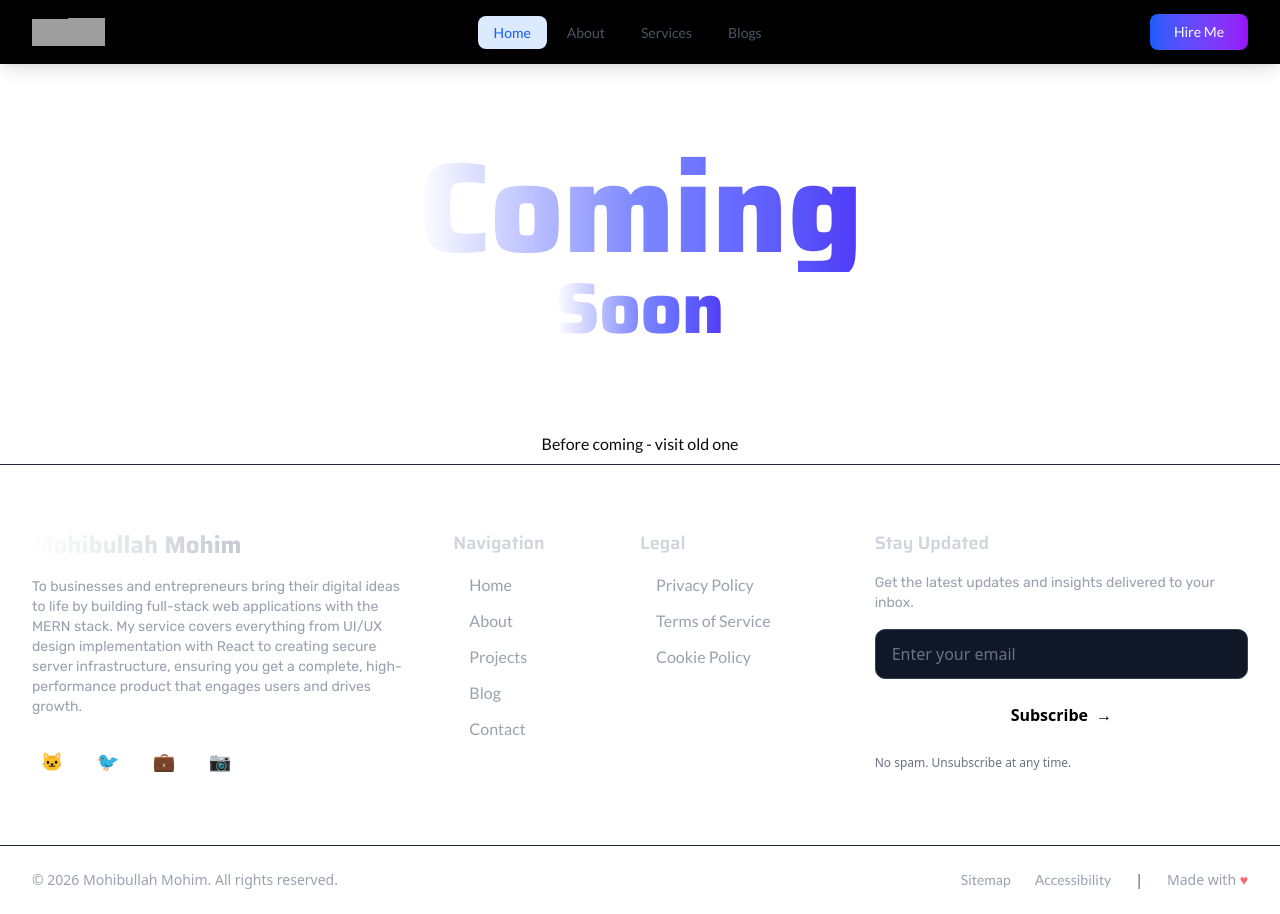
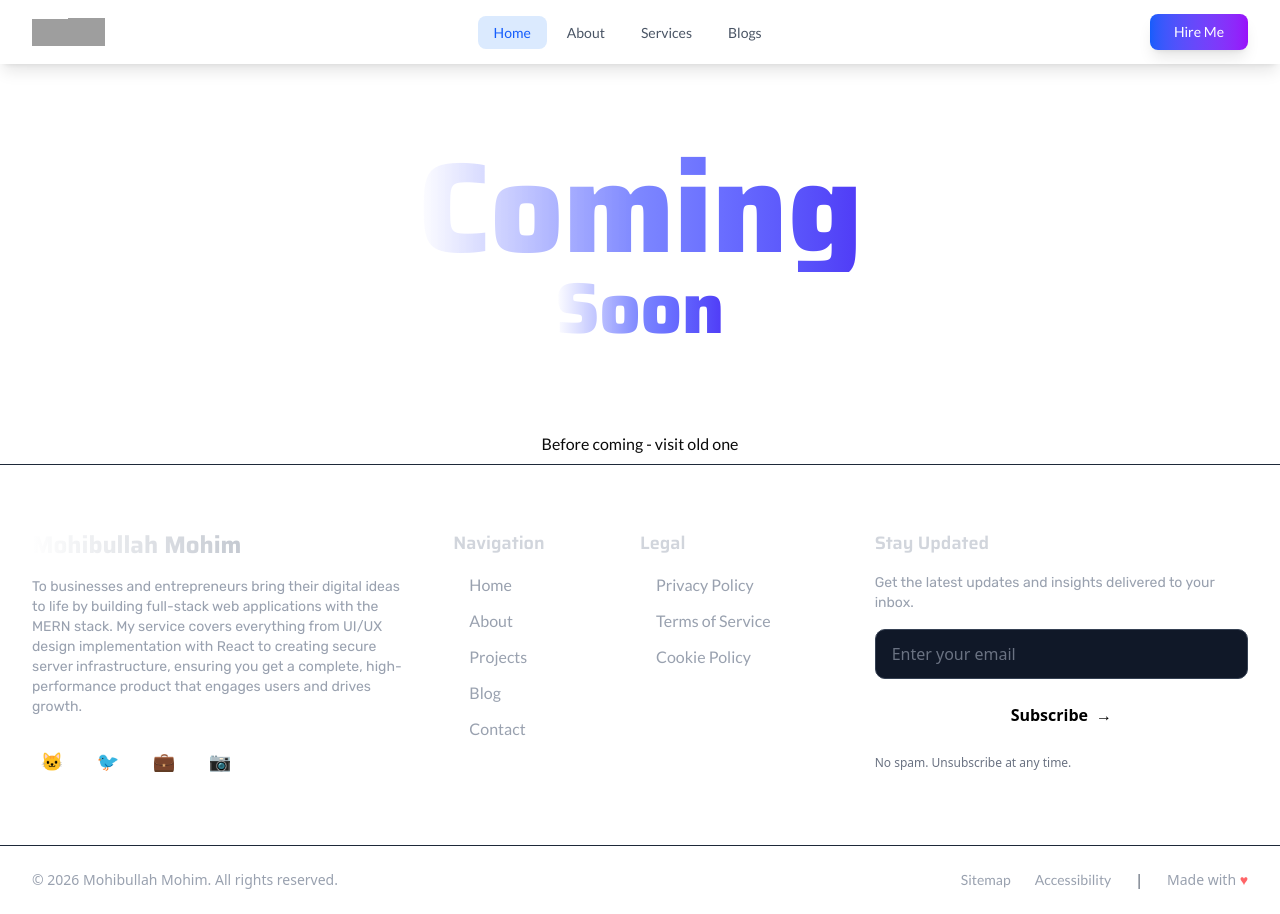
Before and after one commit to developerMohib/mohibullahmohim, a Next.js app: page / in a window 1280 px wide. Built offline with nearby package versions, Linux system fonts and the light colour scheme; grey boxes are pictures that could not be loaded.

Commit message:
Navbar and page route added

```diff
--- a/src/components/Navbar.tsx
+++ b/src/components/Navbar.tsx
@@ -5,6 +5,7 @@
 import { usePathname } from 'next/navigation';
 import { motion, AnimatePresence, Variants } from 'framer-motion';
 import Image from 'next/image';
+import { ModeToggle } from './ThemeController';
 
 const Navbar = () => {
     const [isOpen, setIsOpen] = useState(false);
@@ -83,9 +84,9 @@
             initial="hidden"
             animate="visible"
             variants={navVariants}
-            className="bg-black shadow-lg sticky top-0 z-50"
+            className="shadow-lg sticky top-0 z-50"
         >
-            <div className="max-w-7xl mx-auto px-4 sm:px-6 lg:px-8">
+            <div className="px-4 sm:px-6 lg:px-8">
                 <div className="flex justify-between h-16">
                     {/* Logo */}
                     <div className="flex items-center">
```
